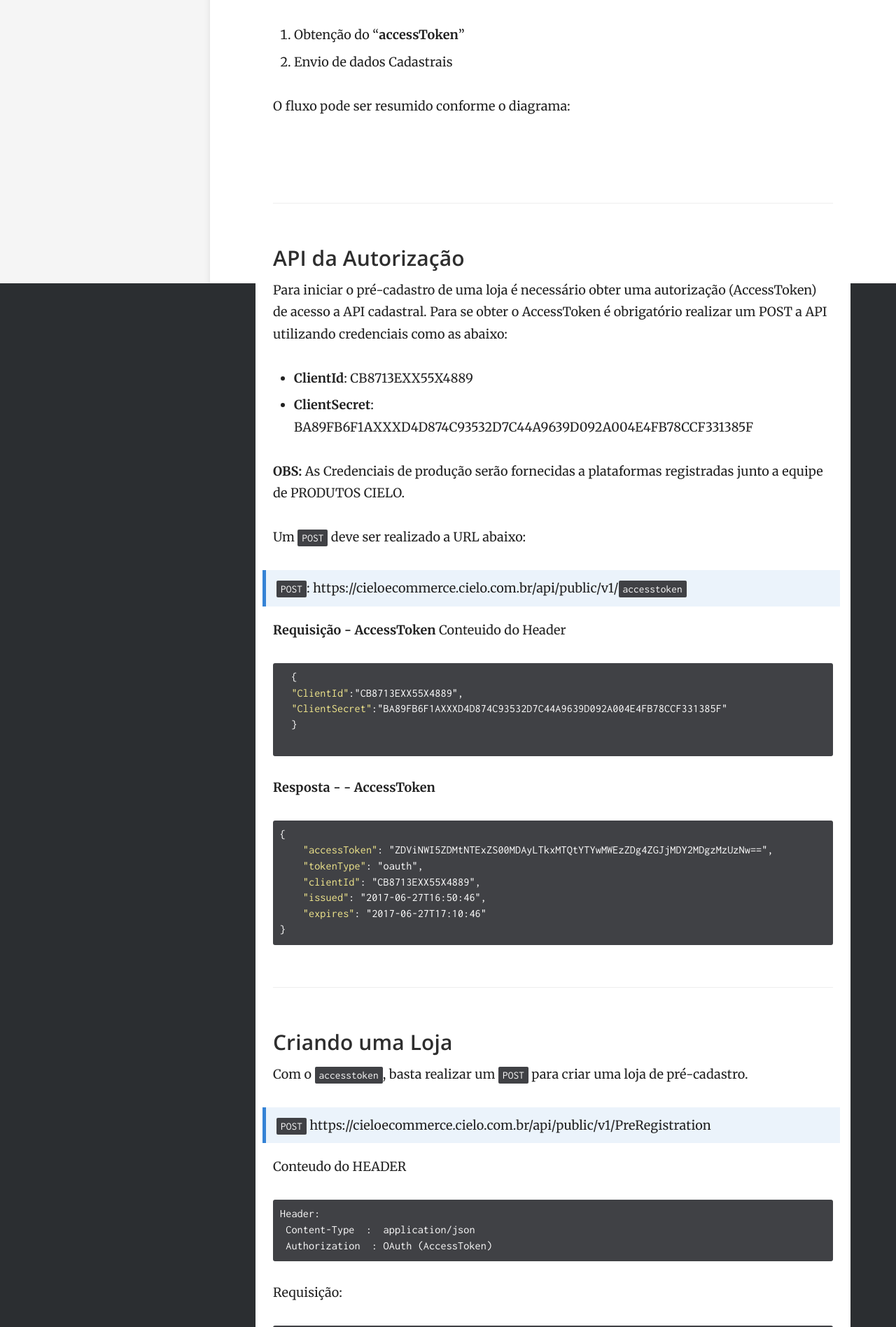
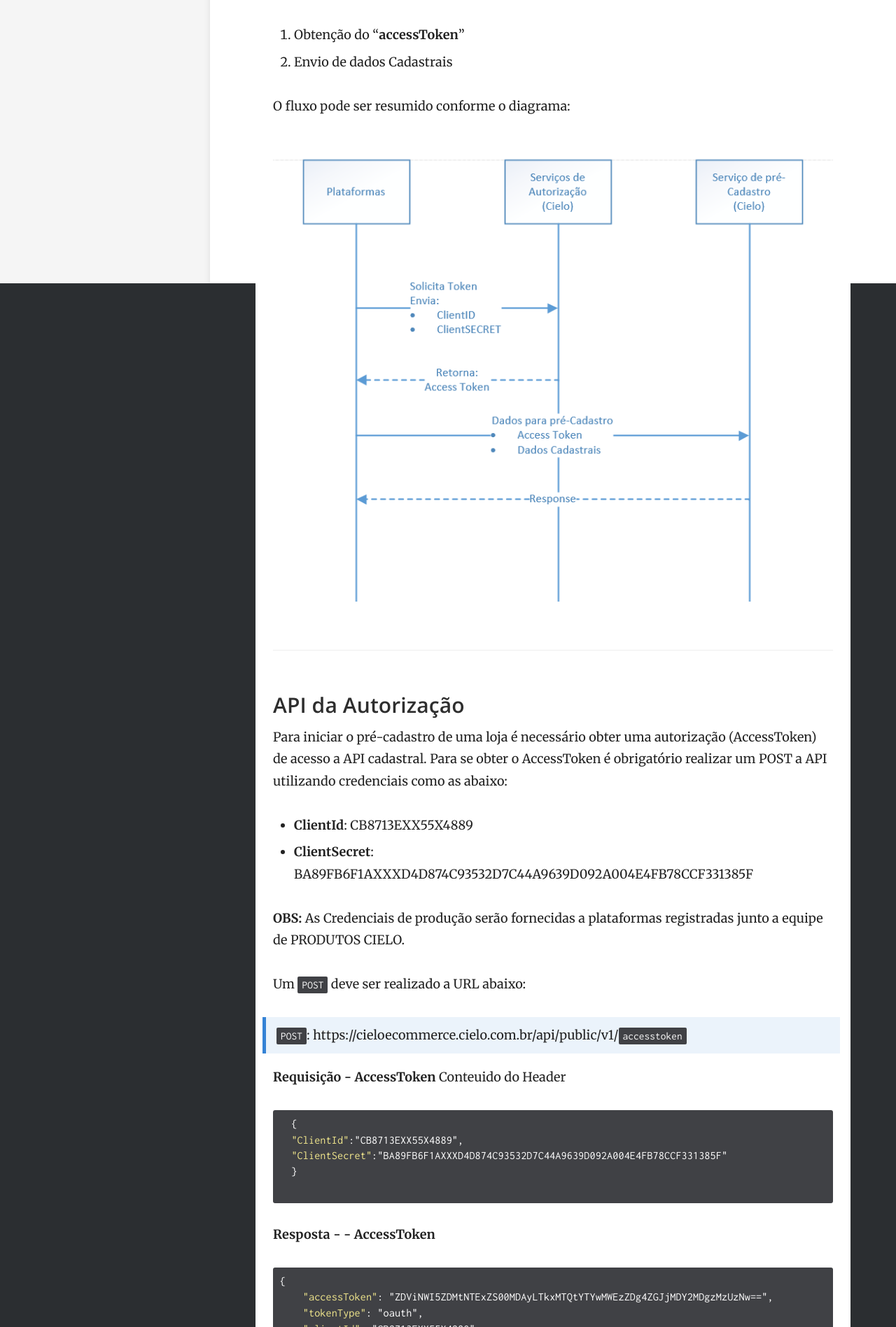
Before and after one commit to LRomanoCielo/Documentos, a Jekyll site: the page built from _docs/checkoutcielo/API - PréCadastro Terra.md, in a window 1280 px wide. Shown: the part 495-2392 px from the top of the page at 70% size. Built offline with Jekyll 4.4.1, drawn with Linux system fonts in a browser that asks for light colours.

Commit message:
Update API - PréCadastro Terra.md

```diff
--- a/_docs/checkoutcielo/API - PréCadastro Terra.md
+++ b/_docs/checkoutcielo/API - PréCadastro Terra.md
@@ -16,7 +16,7 @@ Este processo deve acontecer seguindo duas etapas:
 
 O fluxo pode ser resumido conforme o diagrama:
 
-![](/uploads/versions/Fluxo-Pre-cadastro.png)
+![](/uploads/versions/Fluxo-Pre-cadastro---x----817-675x---.png)
 
 ### API da Autoriza&ccedil;&atilde;o
 
```
